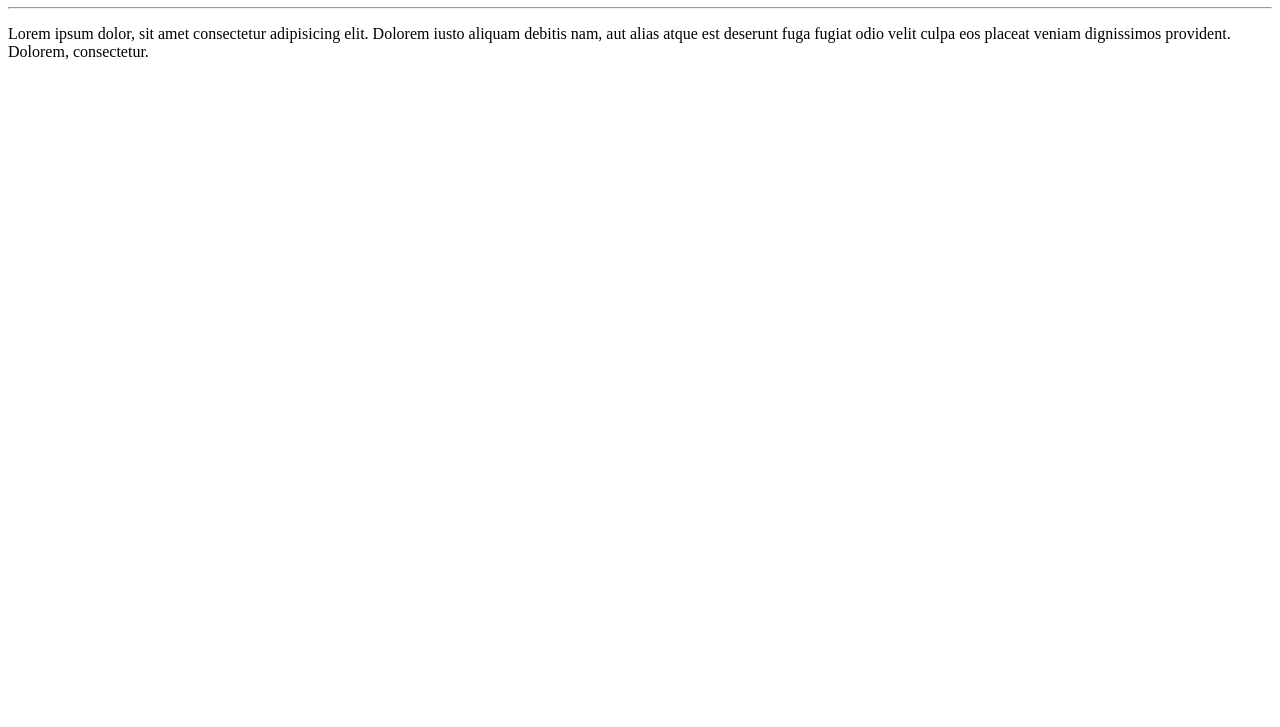
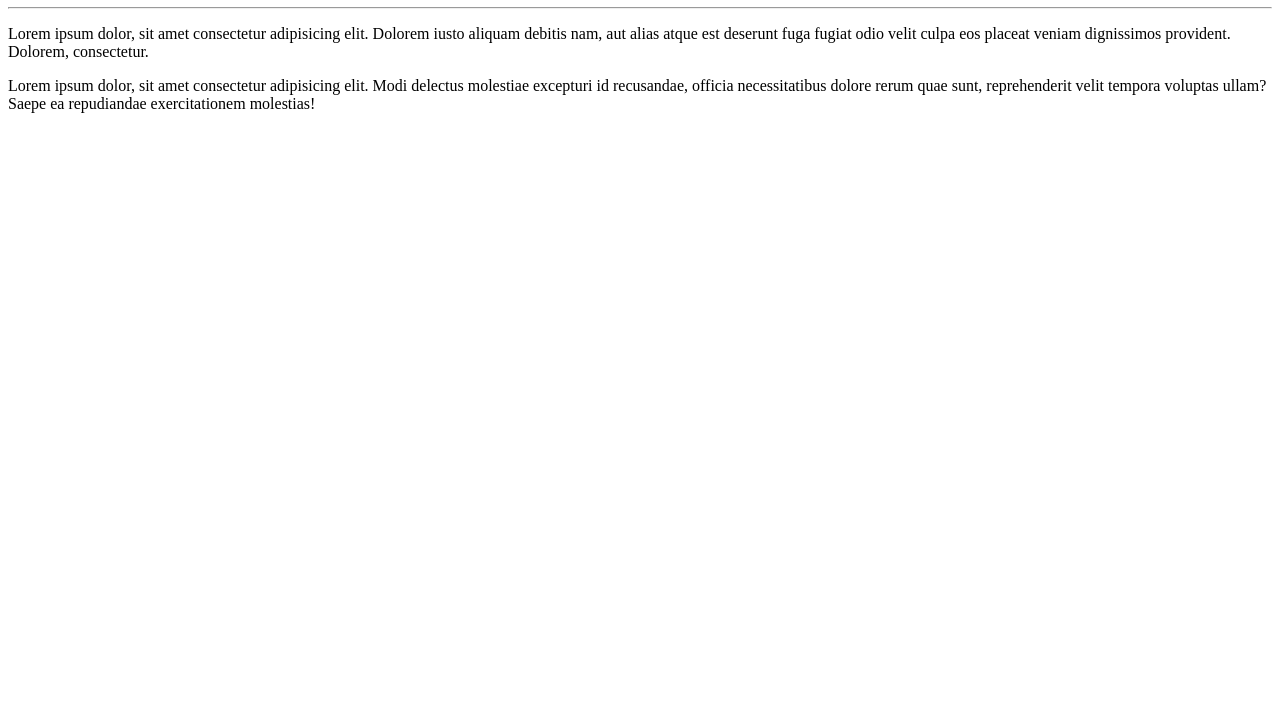
Before and after one commit to Victorjanuario/Projetos, a plain HTML site: page Site/index.html in a window 1280 px wide. Shown: the part 73-800 px from the top of the page. Drawn offline with Linux system fonts and the light colour scheme.

Commit message:
adicionei um paragrafo

```diff
--- a/Site/index.html
+++ b/Site/index.html
@@ -9,6 +9,6 @@
     <h1>Olá,  !</h1>
     <hr>
     <p>Lorem ipsum dolor, sit amet consectetur adipisicing elit. Dolorem iusto aliquam debitis nam, aut alias atque est deserunt fuga fugiat odio velit culpa eos placeat veniam dignissimos provident. Dolorem, consectetur.</p>
-
+    <p>Lorem ipsum dolor, sit amet consectetur adipisicing elit. Modi delectus molestiae excepturi id recusandae, officia necessitatibus dolore rerum quae sunt, reprehenderit velit tempora voluptas ullam? Saepe ea repudiandae exercitationem molestias!</p>
 </body>
 </html>
```
